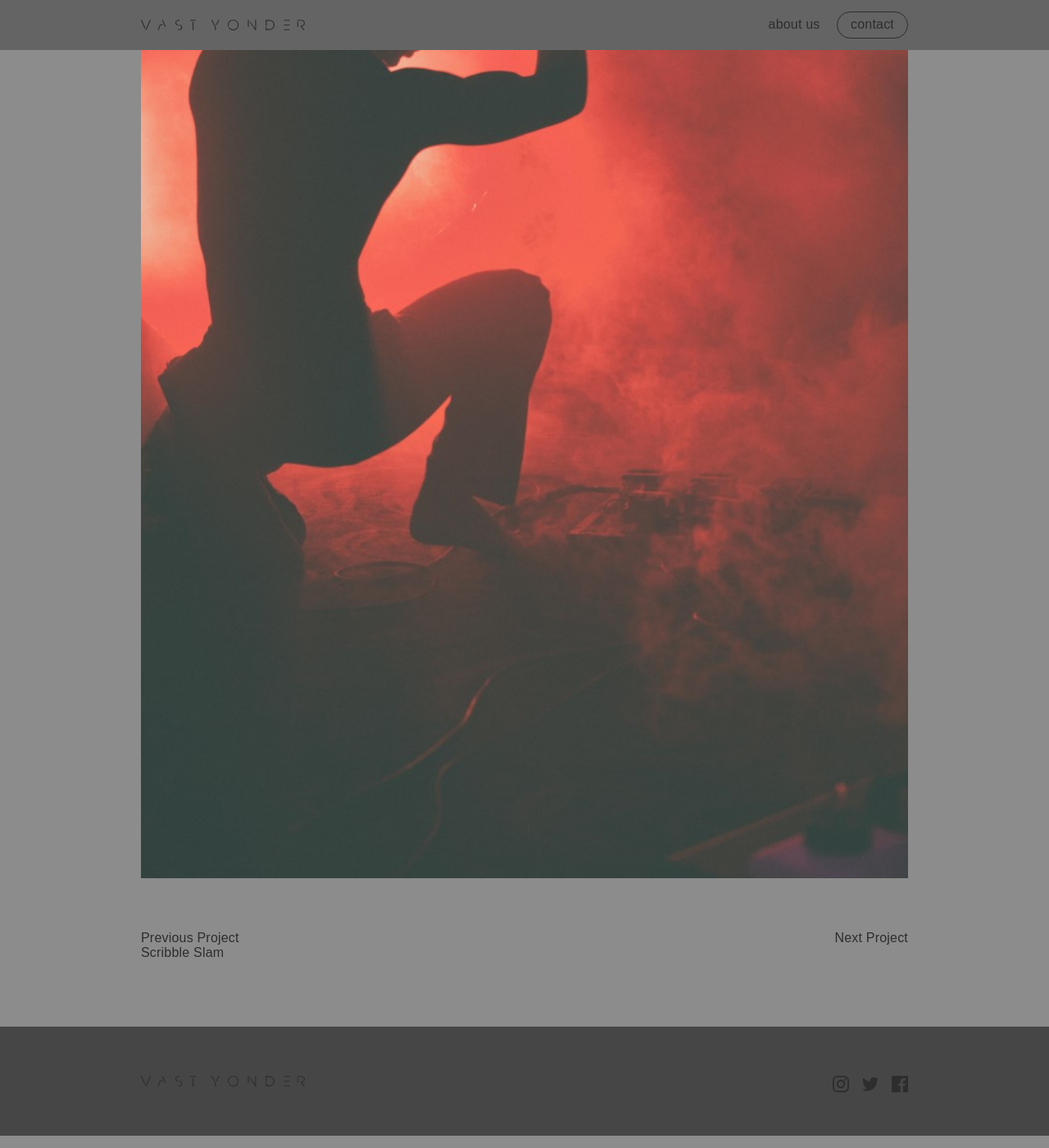
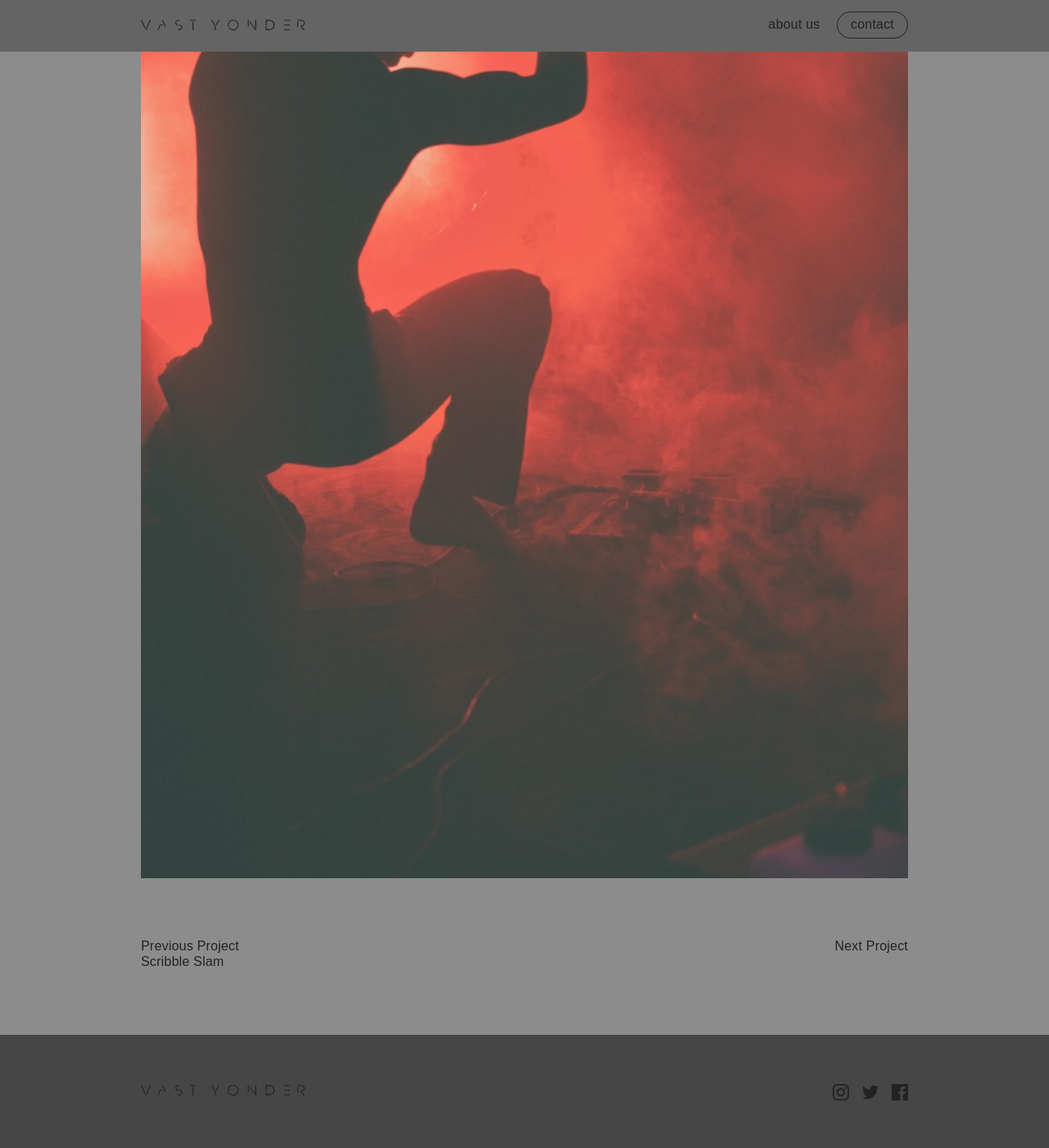
Before and after one commit to LincolnSavage/lincolnsavage.github.io, a Jekyll site: the page built from _projects/yonder.md, in a window 1280 px wide and 1400 px high, scrolled down 1418 px. Shown: the whole window at 82% size. Built offline with Jekyll 4.4.1, drawn with Linux system fonts in a browser that asks for light colours.

Commit message:
Fixed issue with scroll height.

```diff
--- a/_includes/head.html
+++ b/_includes/head.html
@@ -1,3 +1,4 @@
+<!DOCTYPE HTML>
 <head>
 	<meta charset="utf-8">
 	<meta http-equiv="X-UA-Compatible" content="IE=edge,chrome=1">
--- a/_layouts/project.html
+++ b/_layouts/project.html
@@ -45,7 +45,7 @@
 </div>
 {% include footer.html %}
 <script src="/assets/js/magnific-popup.js"></script>
-<script>
+<!--<script>
   $(document).ready(function() {
     var groups = {};
     $('.galleryItem').each(function() {
--- a/_scss/base/variables.scss
+++ b/_scss/base/variables.scss
@@ -10,10 +10,10 @@
 $x-small:		0.75em;		//12
 $x-small-alt:	0.625em;	//10*
 
-$primary-colour: #2D2D2D;
+$primary-colour: #222;
 $accent-colour: #70ADFF;
 $background-colour: #757575;
-$project-primary-colour: #2D2D2D;
+$project-primary-colour: #222;
 $project-background-colour: rgba(140,140,140,1);
 $hover-colour: #70ADFF;
 
--- a/_scss/tools/magnific-popup.scss
+++ b/_scss/tools/magnific-popup.scss
@@ -202,7 +202,7 @@
 .mfp-arrow-left {
   left: 0; }
   .mfp-arrow-left:after {
-    border-right: 12px solid #FFF;
+    border-right: 12px solid #fff;
     margin-left: 31px; }
   .mfp-arrow-left:before {
     margin-left: 25px;
@@ -246,7 +246,6 @@
   width: auto;
   max-width: 100%;
   height: auto;
-  max-height: 100% !important; /* ADDED */
   display: block;
   line-height: 0;
   box-sizing: border-box;
--- a/css/main.css
+++ b/css/main.css
@@ -609,7 +609,7 @@
   left: 0; }
 
 .mfp-arrow-left:after {
-  border-right: 12px solid #FFF;
+  border-right: 12px solid #fff;
   margin-left: 31px; }
 
 .mfp-arrow-left:before {
@@ -659,8 +659,6 @@
   width: auto;
   max-width: 100%;
   height: auto;
-  max-height: 100% !important;
-  /* ADDED */
   display: block;
   line-height: 0;
   box-sizing: border-box;
@@ -784,7 +782,7 @@
 body {
   font-family: "Rubik", sans-serif;
   font-size: 1em;
-  color: #2D2D2D;
+  color: #222;
   -moz-osx-font-smoothing: grayscale;
   -webkit-font-smoothing: antialiased; }
 
@@ -802,7 +800,7 @@
   font-weight: 400; }
 
 a, a:visited {
-  color: #2D2D2D;
+  color: #222;
   font-weight: 300;
   text-decoration: none;
   transition: all 0.2s ease;
@@ -813,7 +811,7 @@
 
 .button {
   display: inline-block;
-  border-color: #2D2D2D;
+  border-color: #222;
   border-width: 1px;
   border-style: solid;
   border-radius: 20px;
@@ -950,7 +948,7 @@
       max-width: 500px; } }
 
 .projects {
-  background-color: #2D2D2D; }
+  background-color: #222; }
 
 .project {
   height: 300px;
@@ -988,8 +986,8 @@
     max-width: 100%; }
 
 .project-page p, .project-page h1, .project-page h2, .project-page a {
-  color: #2D2D2D;
-  border-color: #2D2D2D; }
+  color: #222;
+  border-color: #222; }
 
 .project-page a:hover {
   color: #70ADFF; }
@@ -998,7 +996,7 @@
   line-height: 1.8em; }
 
 .project-page a.current {
-  color: #2D2D2D; }
+  color: #222; }
 
 .project-page h1::after, .project-page p::after {
   content: "";
@@ -1033,7 +1031,7 @@
       footer .logo--logotype {
         display: inline-block; } }
   footer .logo path {
-    fill: #2D2D2D; }
+    fill: #222; }
 
 .about-page footer, .project-page footer {
   margin-top: 64px; }
@@ -1132,7 +1130,7 @@
 .nav__logo {
   float: left; }
   .nav__logo path {
-    fill: #2D2D2D; }
+    fill: #222; }
 
 .nav__logo:hover path {
   fill: #70ADFF; }
@@ -1534,7 +1532,7 @@
   float: right;
   margin-left: 16px; }
   .social .fill {
-    fill: #2D2D2D;
+    fill: #222;
     transition: all 0.2s ease; }
 
 .social:hover .fill {
```
Also changed, not shown: other parts of _layouts/project.html (+25 -0 lines).
